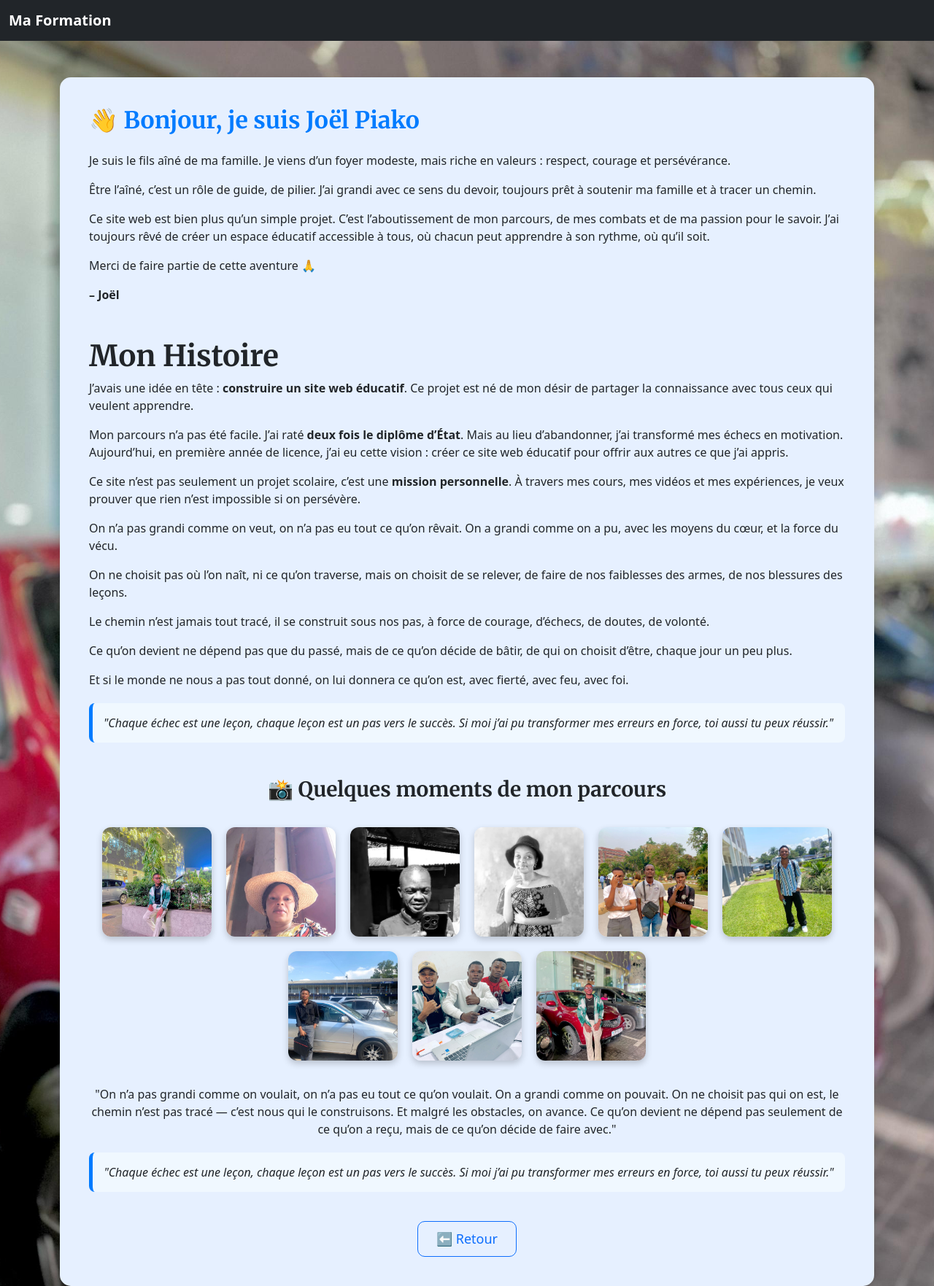
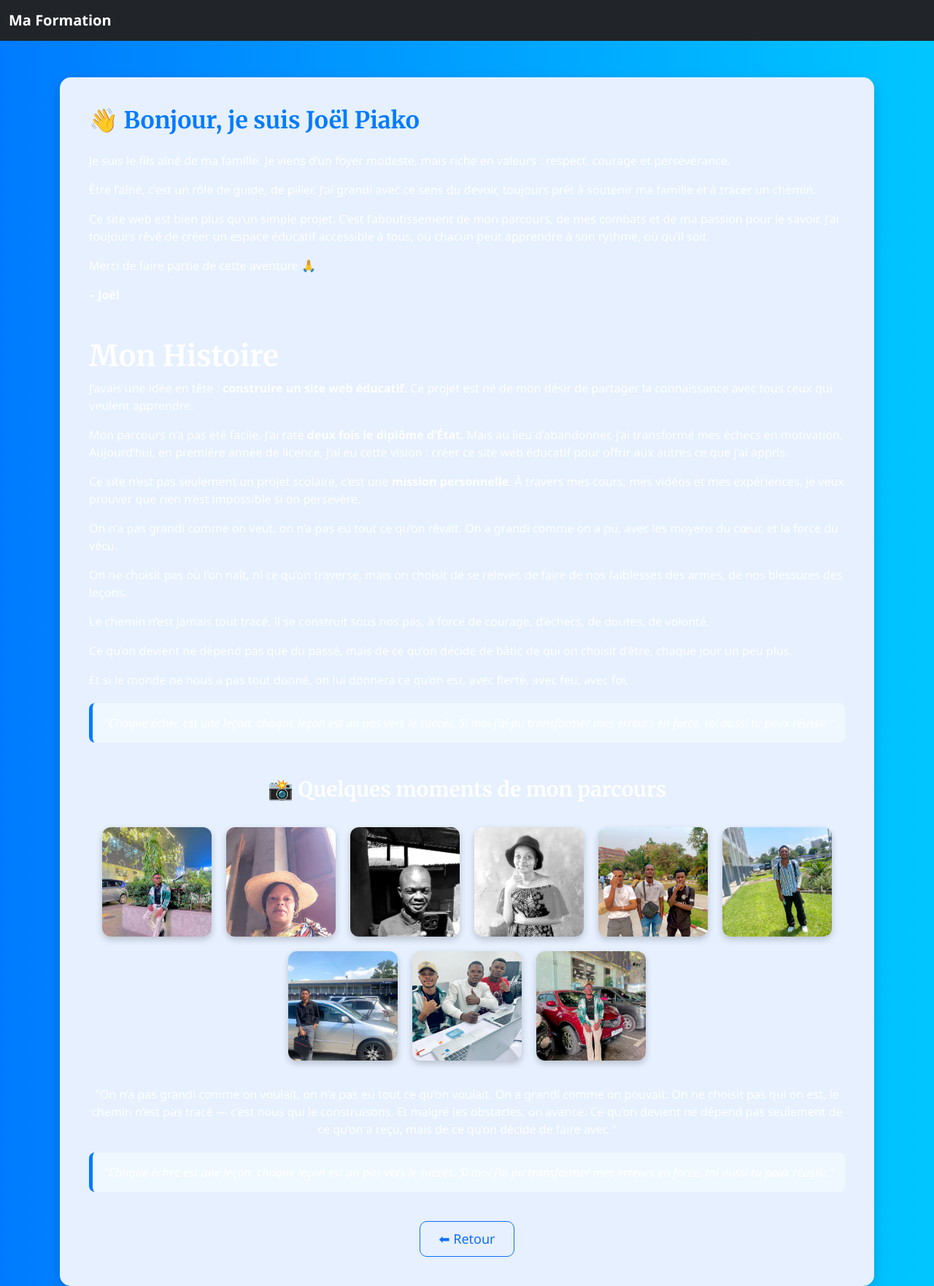
Before and after one commit to joel-piako5/joeformation, a Flask app: page /histoire in a window 1280 px wide. Shown: the whole page at 73% size. Run offline with Flask 3, Linux system fonts and the light colour scheme.

Commit message:
Update histoire.html

```diff
--- a/templates/histoire.html
+++ b/templates/histoire.html
@@ -15,11 +15,13 @@
         body {
             margin: 0;
             padding: 0;
-            background-image: url("{{ url_for('static', filename='upload/fond.jpg') }}");
+            background: linear-gradient(to right, #007bff, #00c6ff);
             background-size: cover;
             background-position: center;
             background-repeat: no-repeat;
-            weight: 100vh;
+            min-height: 100vh;
+            color: #fff;
+            font-family: 'Segoe UI', sans-serif;
         }
 
         .navbar-brand {
```
